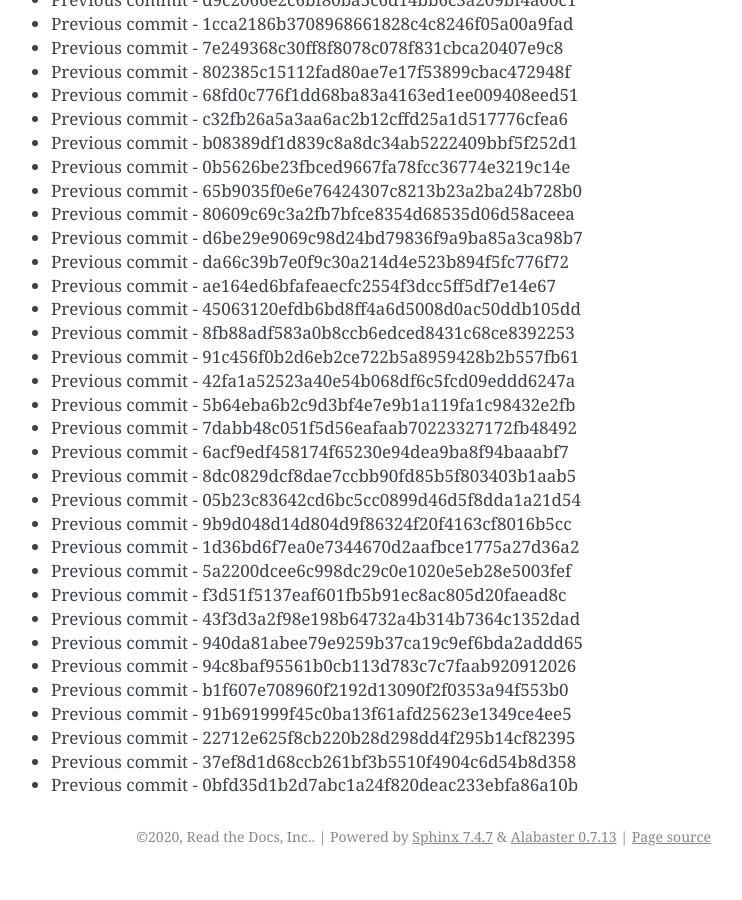
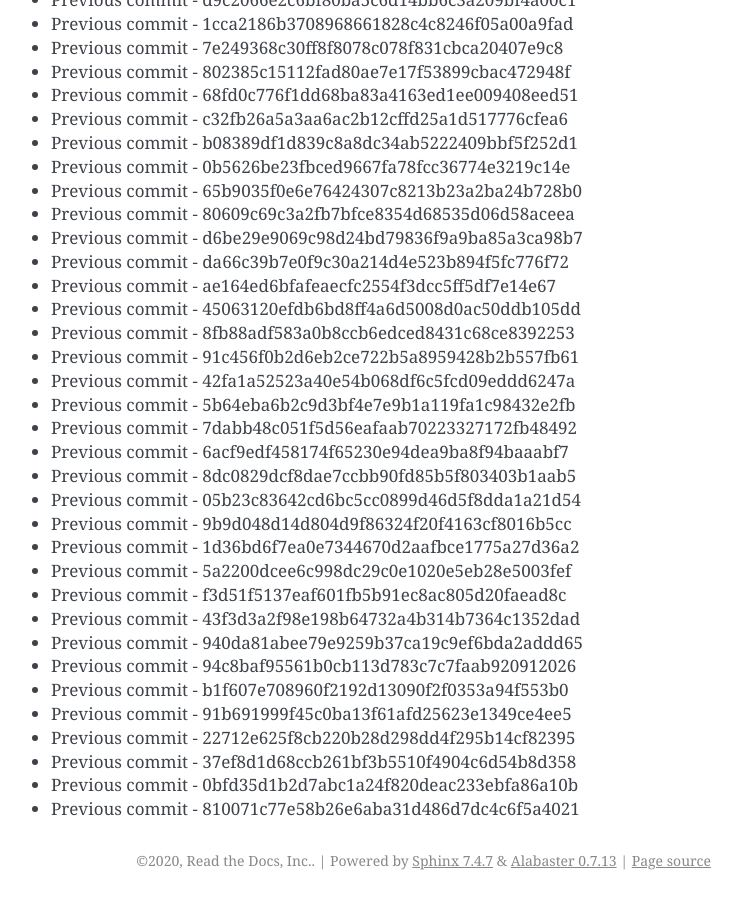
Before and after one commit to readthedocs/rtd-git-stresstest, a Sphinx documentation site: the page built from docs/updates.rst, in a window 1280 px wide and 900 px high, scrolled down 81422 px. Shown: the whole window, without its empty margins (399-1141 px from the left). Built offline with Sphinx 7.4.7, drawn with Linux system fonts in a browser that asks for light colours; before the commit the page ends 82298 px from its top, so only the background shows below that.

Commit message:
Generating commit from previous: 810071c77e58b26e6aba31d486d7dc4c6f5a4021

```diff
--- a/docs/updates.rst
+++ b/docs/updates.rst
@@ -3453,3 +3453,4 @@ It can be tested for any performance characteristics.
 * Previous commit - 22712e625f8cb220b28d298dd4f295b14cf82395
 * Previous commit - 37ef8d1d68ccb261bf3b5510f4904c6d54b8d358
 * Previous commit - 0bfd35d1b2d7abc1a24f820deac233ebfa86a10b
+* Previous commit - 810071c77e58b26e6aba31d486d7dc4c6f5a4021
```
